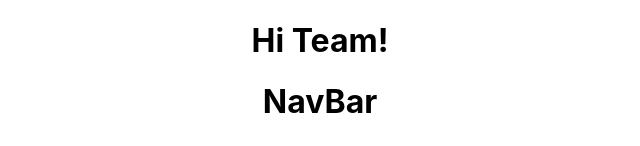
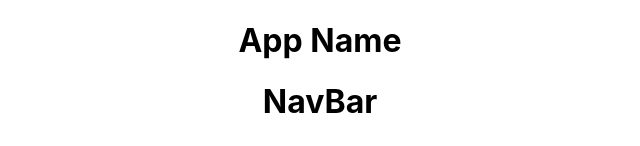
Before and after one commit to lucidInsomniac/team-codeop-athena-hack, a React (Create React App) app in the folder client/: page / in a window 1280 px wide. Shown: the top 146 px of the page, without its empty margins (320-960 px from the left). Built offline with nearby package versions, Linux system fonts and the light colour scheme.

Commit message:
changed NavBar heading

```diff
--- a/client/src/App.js
+++ b/client/src/App.js
@@ -11,7 +11,7 @@ function App() {
 
     <div className="App">
 
-       <h1>Hi Team!</h1>
+       <h1>App Name</h1>
 
       <NavBar />
 
```
